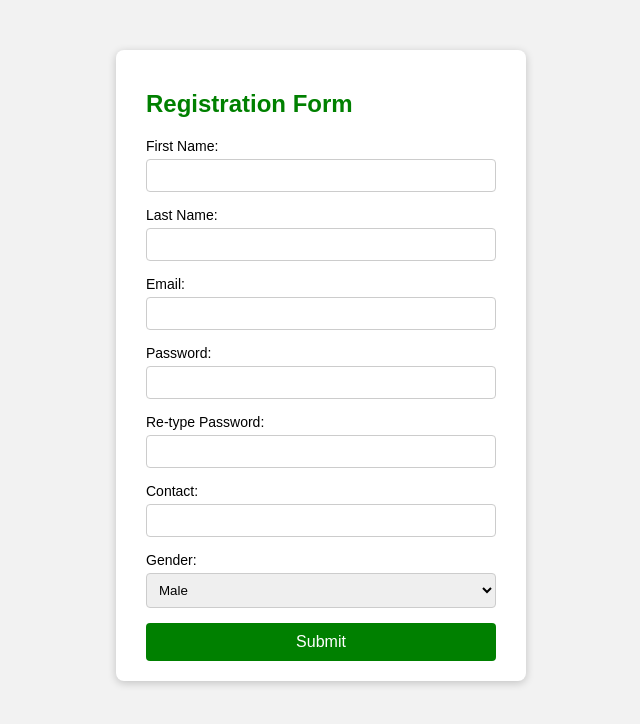
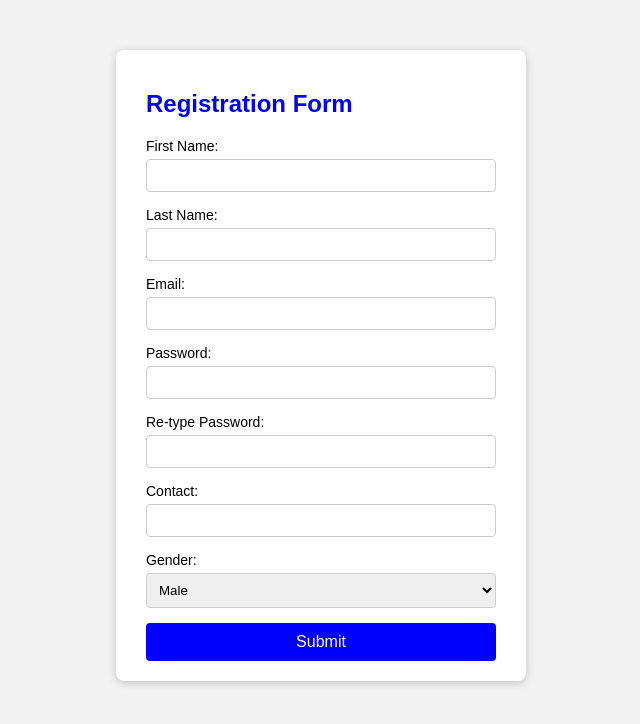
Before and after one commit to denziels/form, a plain HTML site: page index.html in a window 1280 px wide. Shown: the whole page, without its empty margins (319-959 px from the left). Drawn offline with Linux system fonts and the light colour scheme.

Commit message:
index.html

```diff
--- a/index.html
+++ b/index.html
@@ -17,7 +17,7 @@
         }
         h2 {
             text-align: left;
-            color: green;
+            color: blue;
             margin-bottom: 20px;
         }
         label {
@@ -35,7 +35,7 @@
         }
         button {
             width: 100%;
-            background-color: green;
+            background-color: blue;
             color: white;
             padding: 10px;
             border: none;
```
